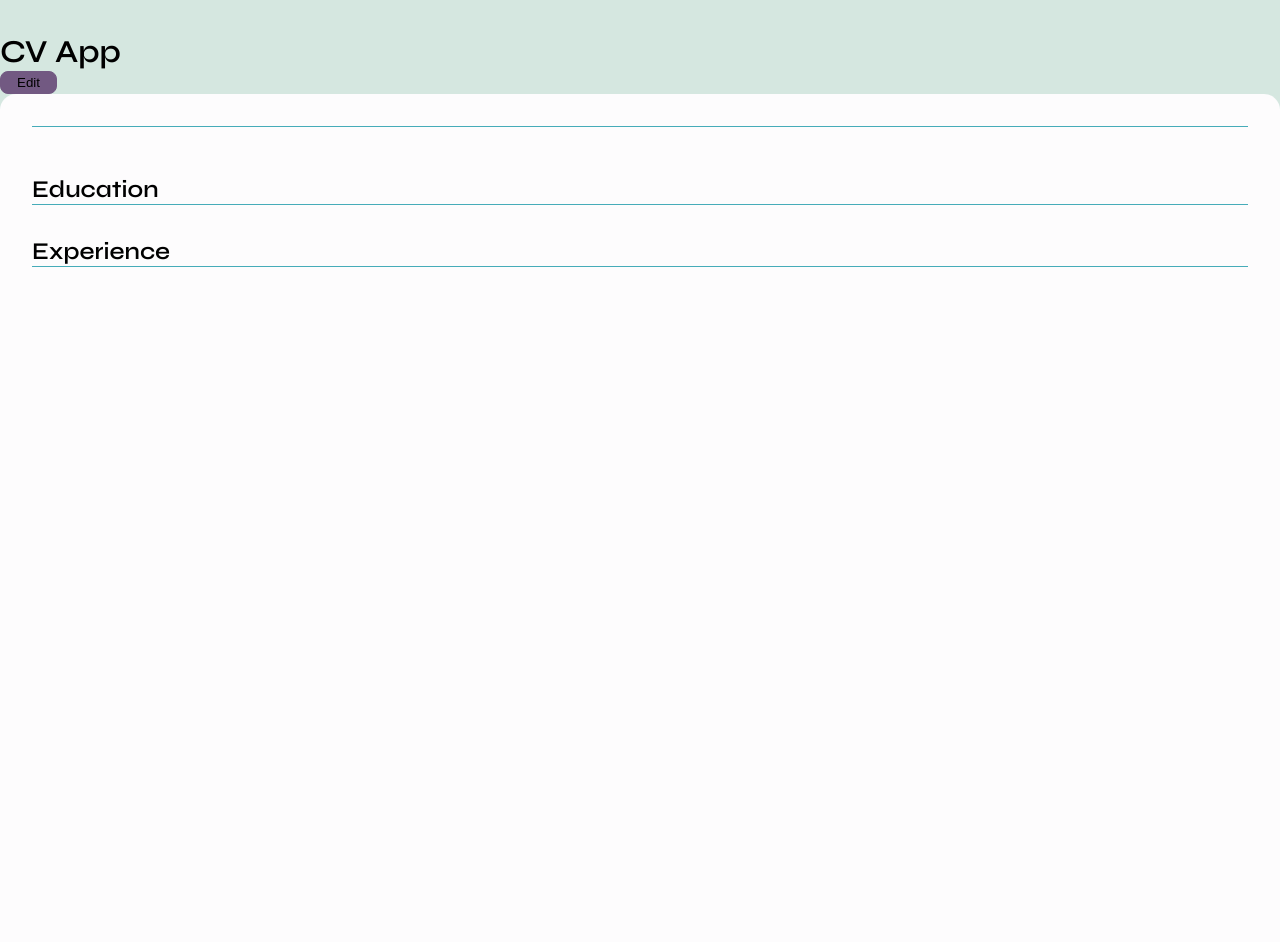
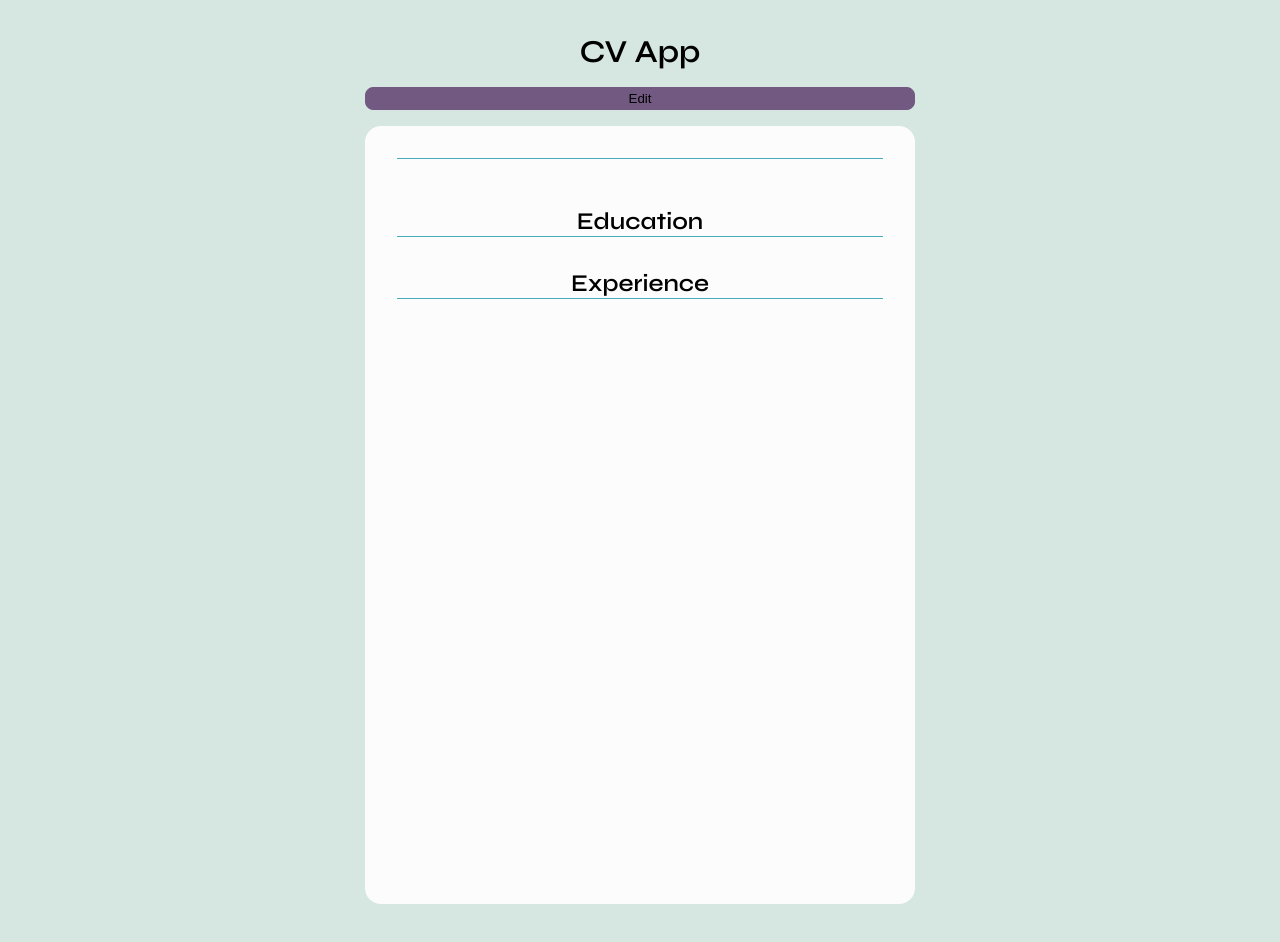
Before and after one commit to mmxwillow/cv-project-v2, a React (Vite) app in the folder cv-app/: page / in a window 1280 px wide. Shown: the top 942 px of the page. Built offline with nearby package versions, Linux system fonts and the light colour scheme; the HTML template or start-up script is replaced by a standard one.

Commit message:
Added container element

```diff
--- a/cv-app/src/App.jsx
+++ b/cv-app/src/App.jsx
@@ -116,13 +116,13 @@ function App() {
 
 
   return (
-    <>
+    <div className='App'>
       <h1>CV App</h1>
       <button onClick={changeView}>{currentView}</button>
       <div id="cv">
       {(currentView === 'Edit') ? <Preview cv={cv}/> : <Edit cv={cv} updateGeneral={updateGeneral} updateExperienceItem={updateExperienceItem} deleteExperienceItem={deleteExperienceItem} addExperienceItem={addExperienceItem} updateEducationItem={updateEducationItem} deleteEducationItem={deleteEducationItem} addEducationItem={addEducationItem}/> }
       </div>
-    </>
+    </div>
   )
 }
 
```
